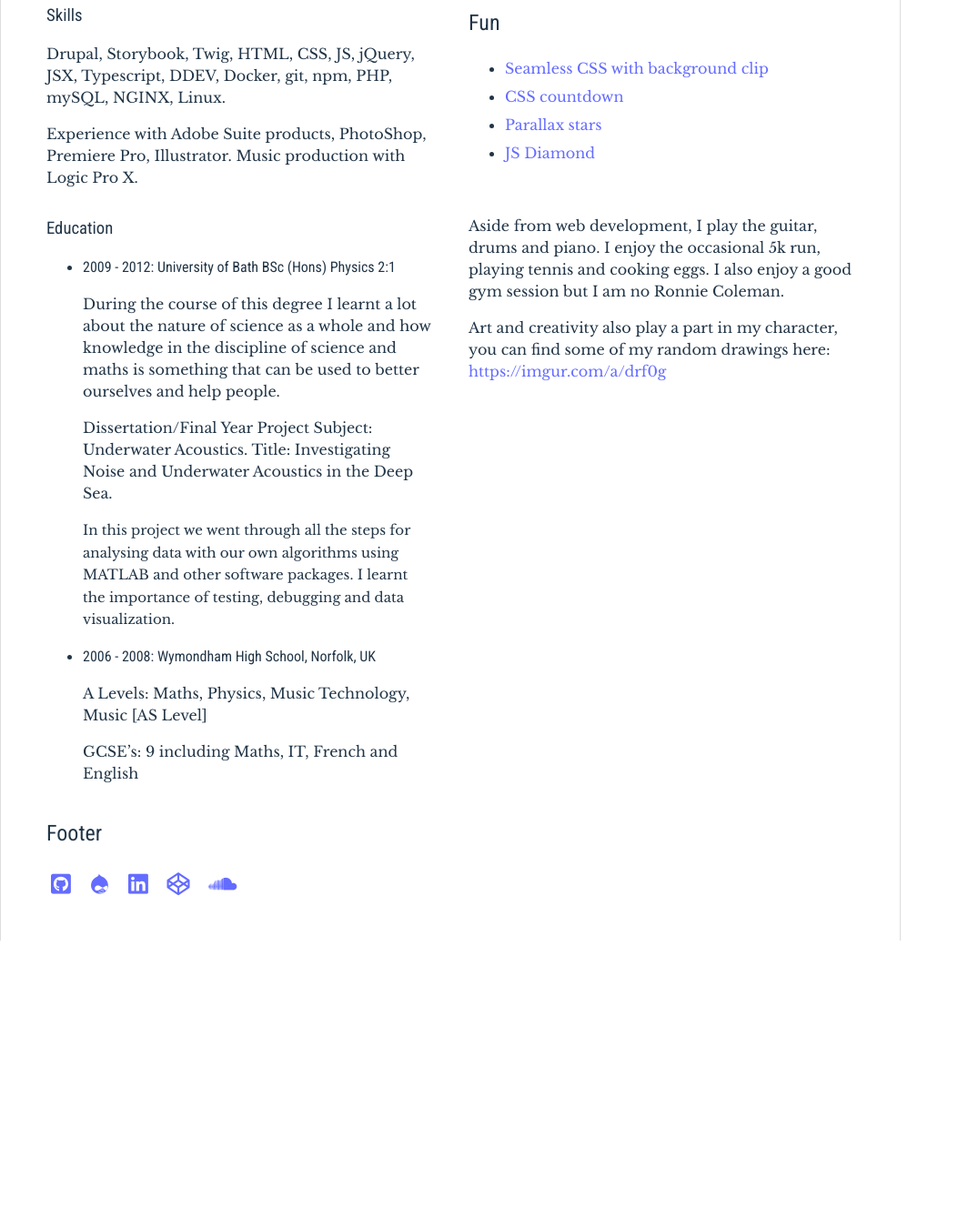
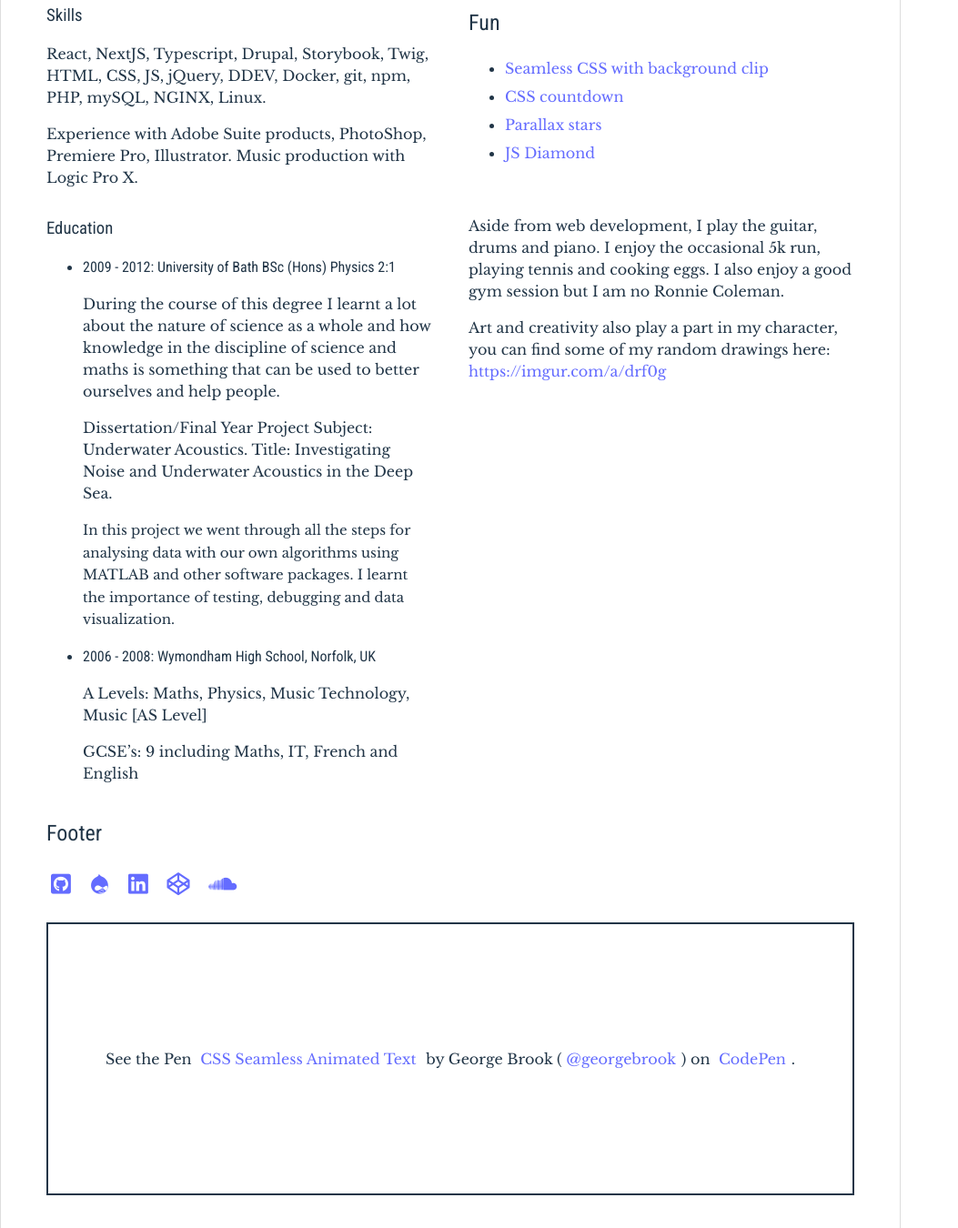
Before and after one commit to georgebrook/georgebrook.github.io, a website built with Vite: page index.html in a window 1280 px wide. Shown: the part 1003-2353 px from the top of the page at 91% size, without its empty margins (0-1053 px from the left). Before the commit the page ends 2037 px from the top, so only its background shows below. Built offline with nearby package versions, Linux system fonts and the light colour scheme; a script that the page names is missing; some icons are missing; a web font is replaced by a local one.

Commit message:
march 27

```diff
--- a/index.html
+++ b/index.html
@@ -236,7 +236,7 @@ height="0" width="0" style="display:none;visibility:hidden"></iframe></noscript>
             as well as general semantics and hierarchical principles within web development.</p>
           <p>I don't like talking to much about what I am good at, the best way is to show you what I have worked on so please see the list :)</p>
           <h3><strong>Skills</strong></h3>
-          <p>Drupal, Storybook, Twig, HTML, CSS, JS, jQuery, JSX, Typescript, DDEV, Docker, git, npm, PHP, mySQL, NGINX, Linux.</p>
+          <p>React, NextJS, Typescript, Drupal, Storybook, Twig, HTML, CSS, JS, jQuery, DDEV, Docker, git, npm, PHP, mySQL, NGINX, Linux.</p>
           <p>Experience with Adobe Suite products, PhotoShop, Premiere Pro, Illustrator. Music production with Logic
             Pro X.</p>
           <h3><strong>Education</strong></h3>
@@ -329,6 +329,14 @@ height="0" width="0" style="display:none;visibility:hidden"></iframe></noscript>
           <li><a target="_blank" href="https://imgur.com/a/drf0g"><i class="fab fa-imgur"></i><span class="sr-only">Click to see my artwork</span></a>
           </li>
         </ul>
+
+
+        <p class="codepen" data-height="300" data-theme-id="light" data-default-tab="html,result" data-slug-hash="mqexXB" data-pen-title="CSS Seamless Animated Text" data-user="georgebrook" style="height: 300px; box-sizing: border-box; display: flex; align-items: center; justify-content: center; border: 2px solid; margin: 1em 0; padding: 1em;">
+          <span>See the Pen <a href="https://codepen.io/georgebrook/pen/mqexXB">
+          CSS Seamless Animated Text</a> by George Brook (<a href="https://codepen.io/georgebrook">@georgebrook</a>)
+          on <a href="https://codepen.io">CodePen</a>.</span>
+        </p>
+        <script async src="https://public.codepenassets.com/embed/index.js"></script>
       </footer>
     </div>
   </body>
```
